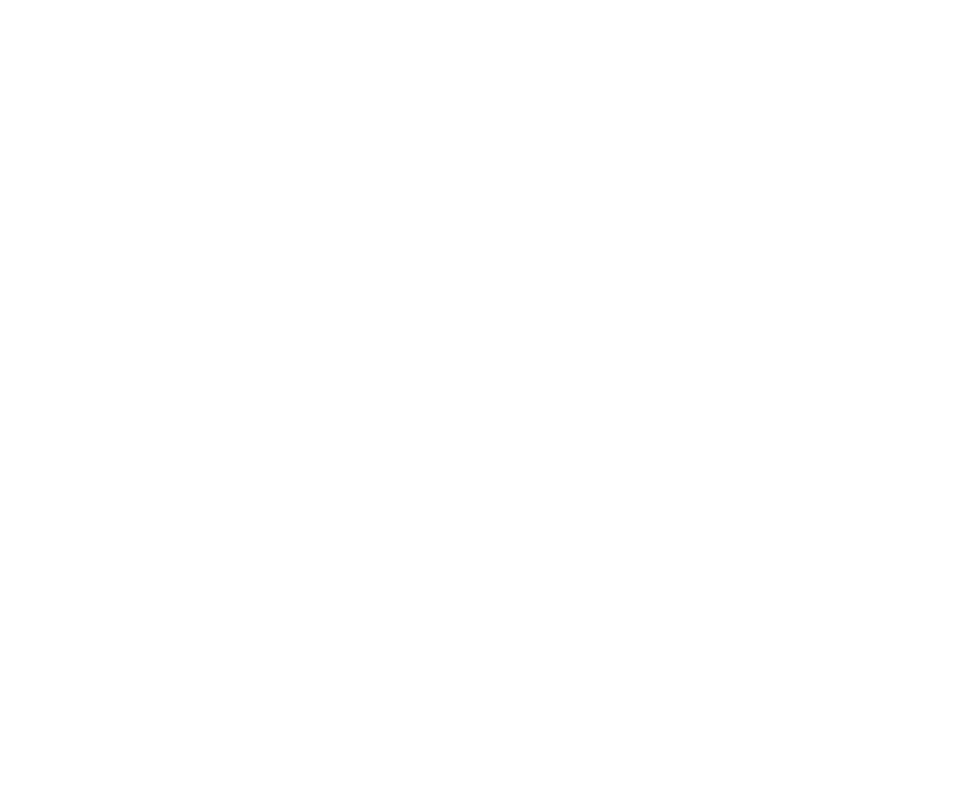
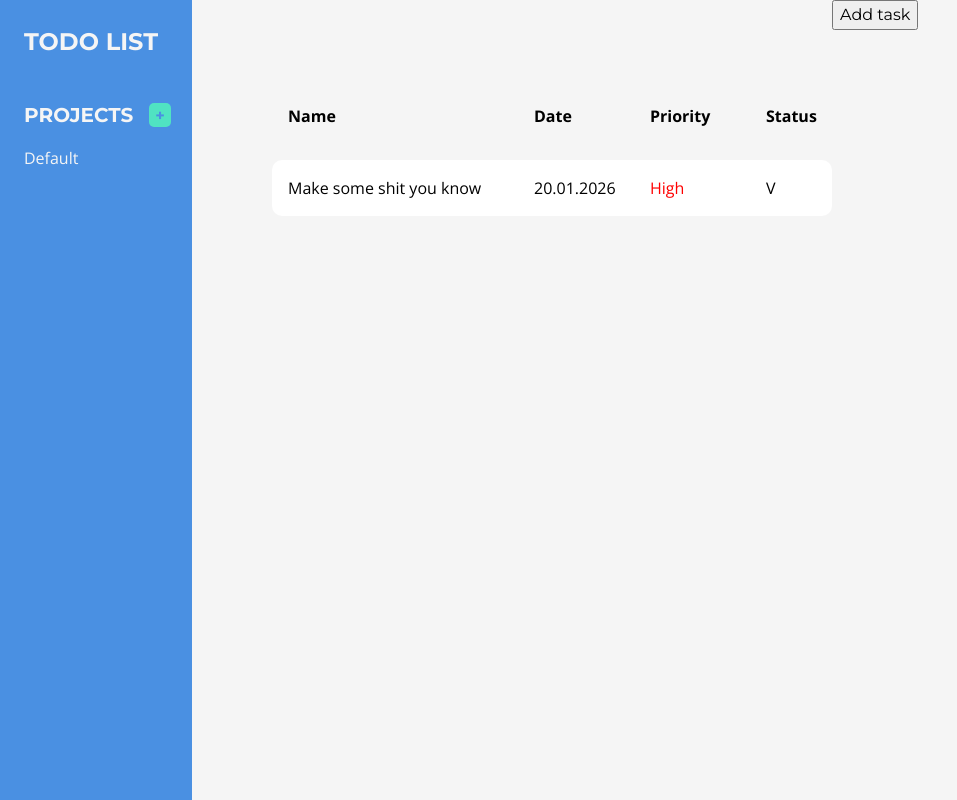
Before and after one commit to simokhin/Todo-List, a website built with webpack: page src/template.html in a window 1280 px wide. Shown: the whole page, without its empty margins (0-957 px from the left). Built offline with nearby package versions, Linux system fonts and the light colour scheme.

Commit message:
Make sidebar and list

```diff
--- a/src/index.js
+++ b/src/index.js
@@ -1,2 +1,4 @@
 import "./reset.css";
 import "./styles.css";
+
+import { ToDo } from "./todo.js";
--- a/src/styles.css
+++ b/src/styles.css
@@ -0,0 +1,127 @@
+@import url('https://fonts.googleapis.com/css2?family=Montserrat:ital,wght@0,100..900;1,100..900&family=Open+Sans:ital,wght@0,300..800;1,300..800&display=swap');
+
+:root {
+    --background: #F5F5F5;
+    --accent1: #4A90E2;
+    --accent2: #50E3C2;
+    --text: #333333;
+    --hover: #E94E77;
+    --important: #FF6F61;
+    --montserrat: "Montserrat", sans-serif;
+    --opensans: "Open Sans", sans-serif;
+}
+
+body {
+    background-color: var(--background);
+    font-family: var(--montserrat);
+    font-optical-sizing: auto;
+    display: flex;
+    min-height: 100vh;
+}
+
+.sidebar {
+    padding-left: 1.5rem;
+    padding-right: 1.5rem;
+    width: 15%;
+    background-color: var(--accent1);
+    display: flex;
+    flex-direction: column;
+    /* align-items: center; */
+}
+
+.title {
+    color: var(--background);
+    font-size: 1.5rem;
+    font-weight: bold;
+    margin-top: 1.5rem;
+    margin-bottom: 2.5rem;
+}
+
+.title:hover {
+    cursor: default;
+}
+
+.projects-header {
+    display: flex;
+    gap: 1rem;
+    align-items: center;
+    margin-bottom: 1rem;
+}
+
+.projects-header h1 {
+    font-size: 1.25rem;
+    color: var(--background);
+}
+
+.projects-header button {
+    background-color: var(--accent2);
+    border: none;
+    border-radius: 5px;
+    color: var(--accent1);
+    font-weight: bold;
+    width: 1.5rem;
+    height: 1.5rem;
+}
+
+.projects-header button:hover {
+    cursor: pointer;
+    background-color: var(--hover);
+    color: var(--background);
+}
+
+.projects ul {
+    font-size: 1rem;
+    font-family: var(--opensans);
+    padding: 0;
+    color: var(--background);
+    list-style-type: none;
+}
+
+ul li {
+    margin-bottom: 0.2rem;
+}
+
+a {
+    text-decoration: none;
+    color: var(--background);
+}
+
+a:hover {
+    opacity: 0.9;
+}
+
+.content {
+    width: 50%;
+}
+
+.todolist {
+    width: 100%;
+    margin-top: 5.5rem;
+    display: flex;
+    flex-direction: column;
+    padding-left: 5rem;
+    gap: 1rem;
+    font-family: var(--opensans);
+}
+
+
+.list-row {
+    display: grid;
+    gap: 1rem;
+    width: 100%;
+    grid-template-columns: 1fr 100px 100px 50px;
+    padding: 1rem;
+}
+
+.back {
+    background-color: white;
+    border-radius: 10px;
+}
+
+.strong {
+    font-weight: bold;
+}
+
+.high {
+    color: red;
+}
--- a/src/template.html
+++ b/src/template.html
@@ -3,9 +3,39 @@
 <head>
     <meta charset="UTF-8">
     <meta name="viewport" content="width=device-width, initial-scale=1.0">
-    <title>Document</title>
+    <title>Todo List</title>
 </head>
 <body>
-
+    <section class="sidebar">
+        <div class="title">TODO LIST</div>
+        <div class="projects">
+            <div class="projects-header">
+                <h1>PROJECTS</h1>
+                <button>+</button>
+            </div>
+            <ul>
+                <li><a href="#">Default</a></li>
+            </ul>
+        </div>
+    </section>
+    <section class="content">
+        <div class="todolist">
+            <div class="list-row strong">
+                <div class="name">Name</div>
+                <div class="date">Date</div>
+                <div class="priority">Priority</div>
+                <div class="status">Status</div>
+            </div>
+            <div class="list-row back">
+                <div class="name">Make some shit you know</div>
+                <div class="date">20.01.2026</div>
+                <div class="priority high">High</div>
+                <div class="status">V</div>
+            </div>
+        </div>
+    </section>
+    <section class="sidebar2">
+        <button>Add task</button>
+    </section>
 </body>
 </html>
--- /dev/null
+++ b/src/todo.js
@@ -0,0 +1,7 @@
+export class ToDo {
+    constructor(name, date, priority) {
+        this.name = name;
+        this.date = date;
+        this.priority = priority;
+    }
+}
```
